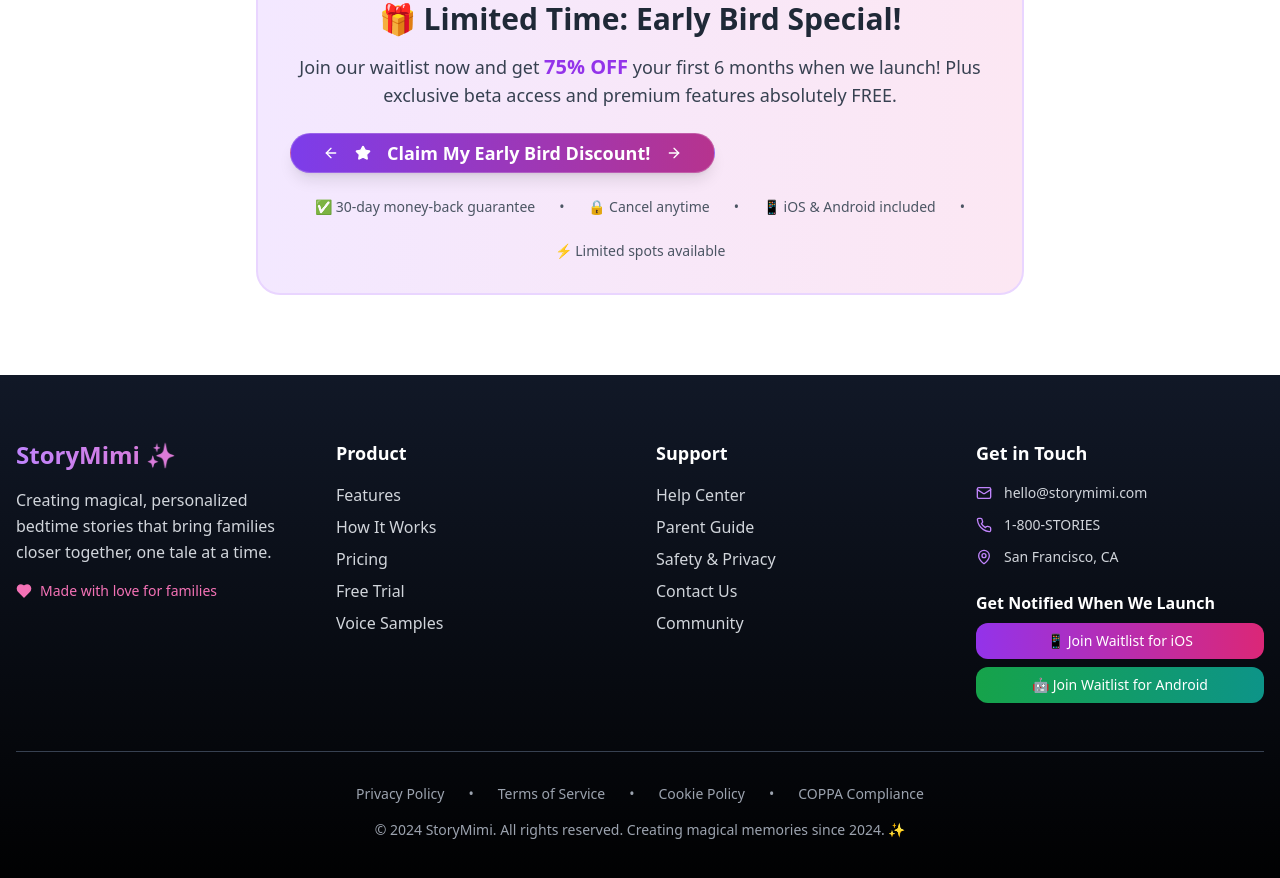
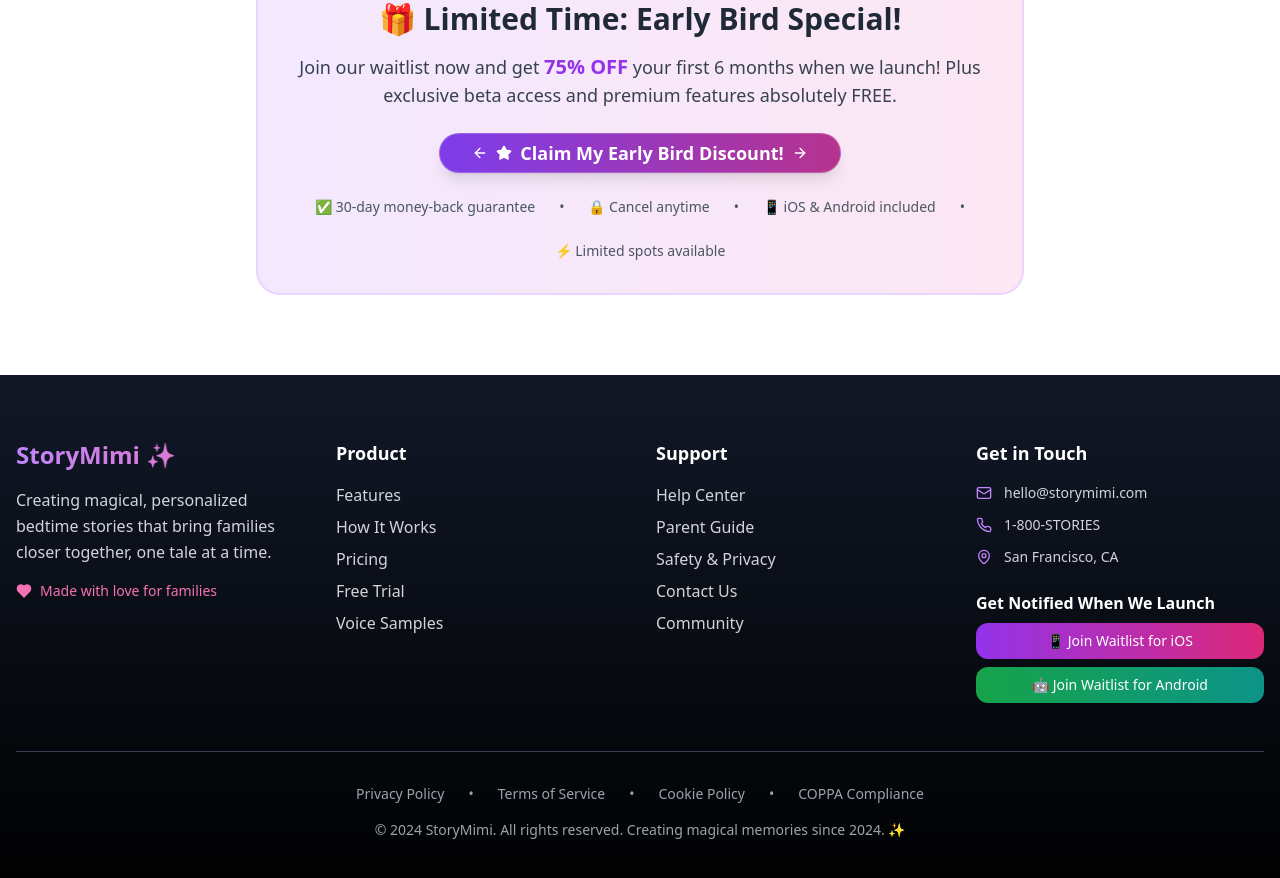
Before and after one commit to IshanRTripathi/mimi-dream-verse, a React (Vite) app: page / in a window 1280 px wide. Shown: the part 5240-6118 px from the top of the page. Built offline with nearby package versions, Linux system fonts and the light colour scheme.

Commit message:
Fix: Early bird button visibility and alignment
Corrected the visibility issue and centered the "Claim My Early Bird Discount!" button in the Pricing section.

```diff
--- a/src/components/Pricing.tsx
+++ b/src/components/Pricing.tsx
@@ -1,3 +1,4 @@
+
 import { Card } from "@/components/ui/card";
 import { Button } from "@/components/ui/button";
 import { MagneticButton } from "@/components/ui/magnetic-button";
@@ -144,15 +145,17 @@ const Pricing = () => {
               Join our waitlist now and get <span className="text-purple-600 font-bold text-xl">75% OFF</span> your first 6 months when we launch!
               Plus exclusive beta access and premium features absolutely FREE.
             </p>
-            <MagneticButton
-              onClick={() => setIsWaitlistOpen(true)}
-              className="bg-gradient-to-r from-purple-600/80 to-pink-600/80 hover:from-purple-700/80 hover:to-pink-700/80 text-white font-bold px-8 py-4 rounded-full text-lg shadow-lg hover:shadow-xl transform hover:scale-105 transition-all duration-300 mb-6 backdrop-blur-md border border-white/20"
-            >
-              <ArrowLeft className="w-5 h-5 mr-2" />
-              <Star className="w-5 h-5 mr-2 fill-current" />
-              Claim My Early Bird Discount!
-              <ArrowRight className="w-5 h-5 ml-2" />
-            </MagneticButton>
+            <div className="flex justify-center mb-6">
+              <MagneticButton
+                onClick={() => setIsWaitlistOpen(true)}
+                className="bg-gradient-to-r from-purple-600/80 to-pink-600/80 hover:from-purple-700/80 hover:to-pink-700/80 text-white font-bold px-8 py-4 rounded-full text-lg shadow-lg hover:shadow-xl transform hover:scale-105 transition-all duration-300 backdrop-blur-md border border-white/20 flex items-center gap-2"
+              >
+                <ArrowLeft className="w-5 h-5" />
+                <Star className="w-5 h-5 fill-current" />
+                Claim My Early Bird Discount!
+                <ArrowRight className="w-5 h-5" />
+              </MagneticButton>
+            </div>
             <div className="flex flex-wrap justify-center items-center gap-6 text-sm text-gray-600">
               <span>✅ 30-day money-back guarantee</span>
               <span>•</span>
```
